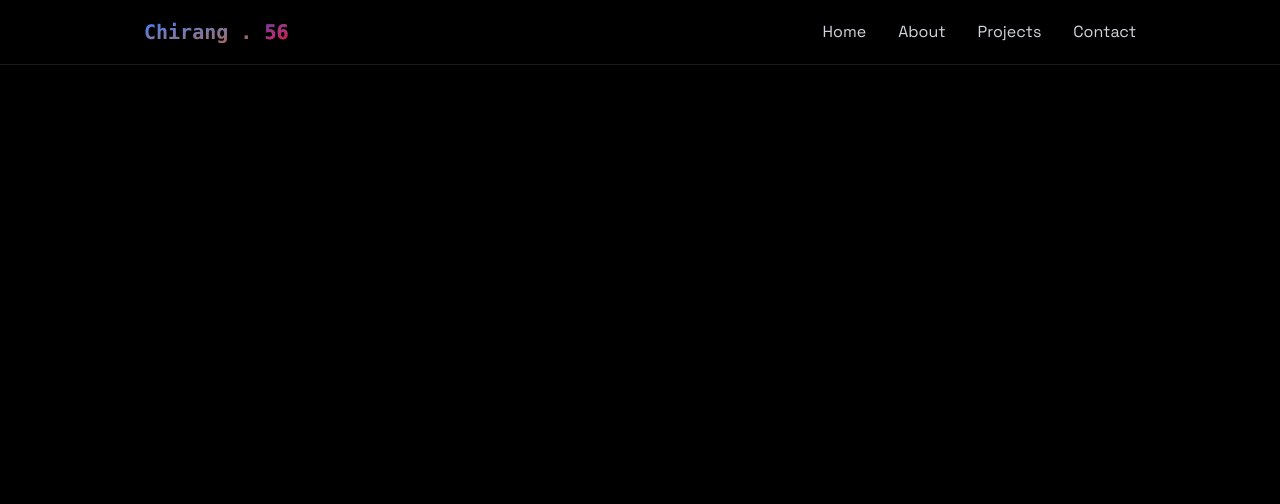
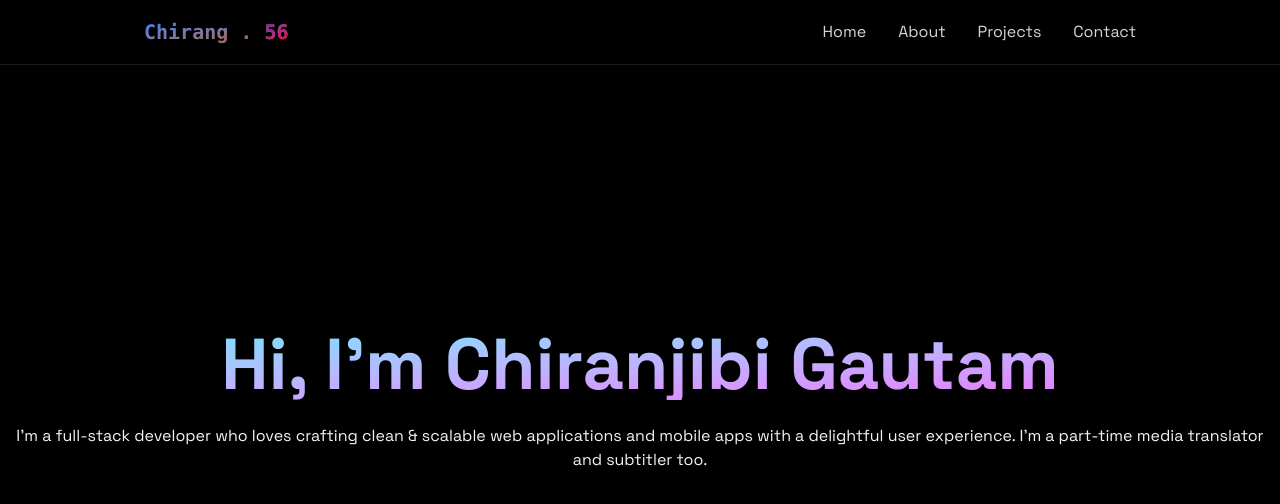
Before and after one commit to chirang56/chiran.me, a React (Vite) app: page / in a window 1280 px wide. Shown: the top 504 px of the page. Built offline with nearby package versions, Linux system fonts and the light colour scheme.

Commit message:
feat: create a hero section with some gradient text

```diff
--- a/src/App.jsx
+++ b/src/App.jsx
@@ -3,6 +3,7 @@ import { LoadingScreen } from './components/LoadingScreen';
 import "./index.css";
 import { Navbar } from './components/Navbar';
 import { MobileMenu } from './components/MobileMenu';
+import { Home } from './components/sections/Home';
 
 function App() {
   const [isLoaded, setIsLoaded] = useState(false);
@@ -13,6 +14,7 @@ function App() {
         <div className={`min-h-screen transition-opacity duration-700 ${isLoaded ? "opacity-100" : "opacity-0"} bg-black text-gray-100`}>
           <Navbar menuOpen={menuOpen} setMenuOpen={setMenuOpen} />
           <MobileMenu menuOpen={menuOpen} setMenuOpen={setMenuOpen} />
+          <Home />
         </div>
     </>
   );
--- /dev/null
+++ b/src/components/sections/Home.jsx
@@ -0,0 +1,11 @@
+export const Home = () => {
+  return (
+    <section id="home" className="flex relative items-center justify-center min-h-screen">
+      <div className="text-center z-10 px-4">
+      <h1 className="text-5xl md:text-7xl font-bold mb-6 bg-gradient-to-br from-cyan-300 to-fuchsia-400 bg-clip-text text-transparent loading right">Hi, I'm Chiranjibi Gautam</h1>
+
+      <p> I'm a full-stack developer who loves crafting clean & scalable web applications and mobile apps with a delightful user experience. I'm a part-time media translator and subtitler too. </p>
+      </div>
+    </section>
+  );
+};
```
